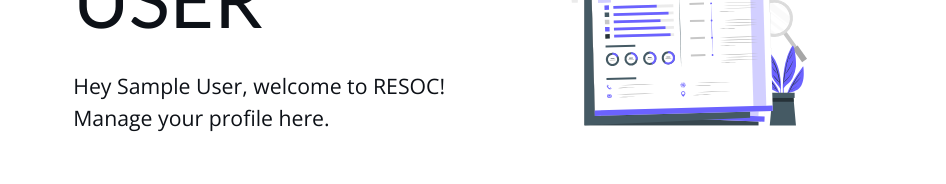
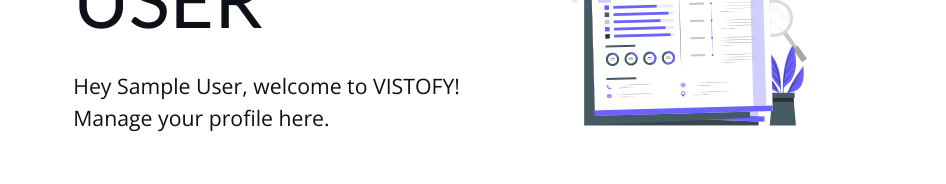
Before and after one commit to subhashish2803/NOTES-TAT, a React (Create React App) app: page /profile in a window 1280 px wide. Shown: the part 321-505 px from the top of the page, without its empty margins (162-1108 px from the left). Built offline with nearby package versions, Linux system fonts and the light colour scheme; no server answers; sample sign-in values are in the browser's storage.

Commit message:
Updated code

```diff
--- a/src/Components/Profile.js
+++ b/src/Components/Profile.js
@@ -74,7 +74,7 @@
           <div className="img-home">
             <h1 className="heading">{name}</h1>
             <p className="lead my-4">
-              Hey {name}, welcome to RESOC!
+              Hey {name}, welcome to VISTOFY!
               Manage your profile here.
             </p>
           </div>
```
